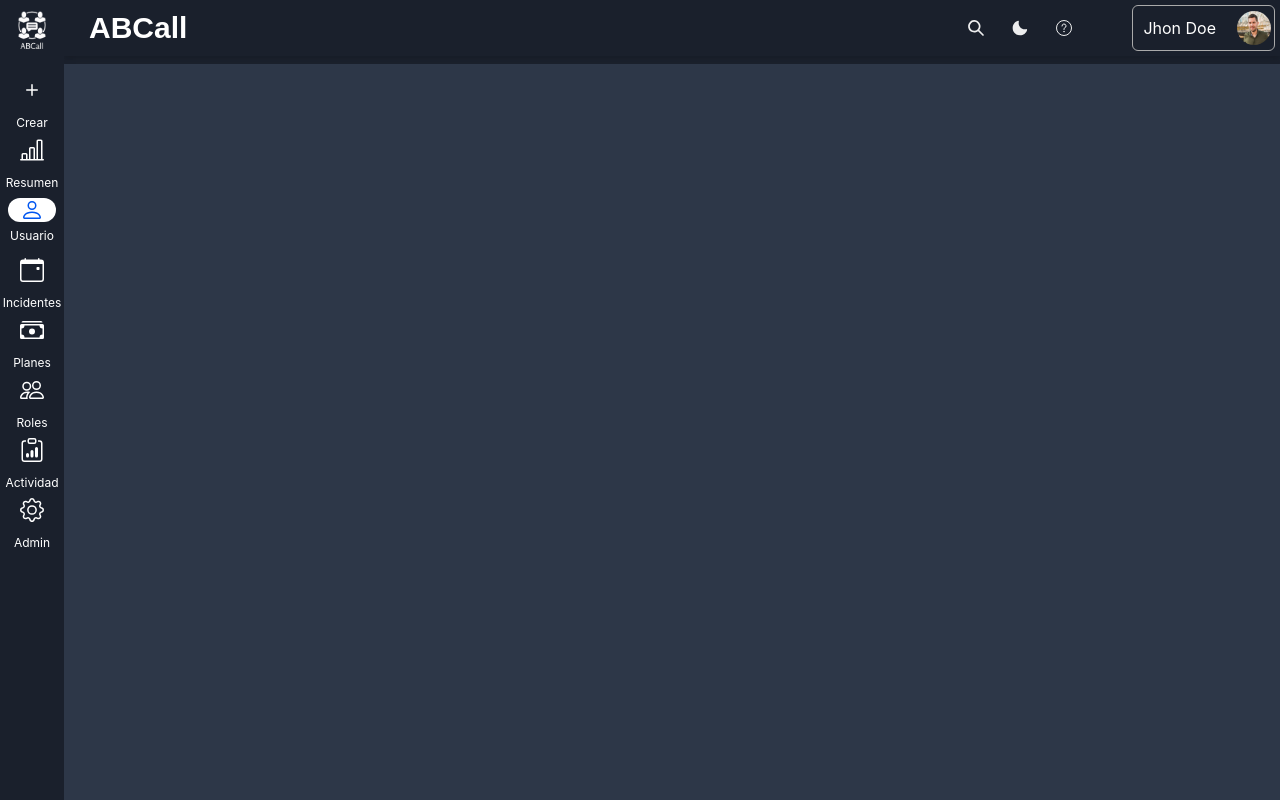
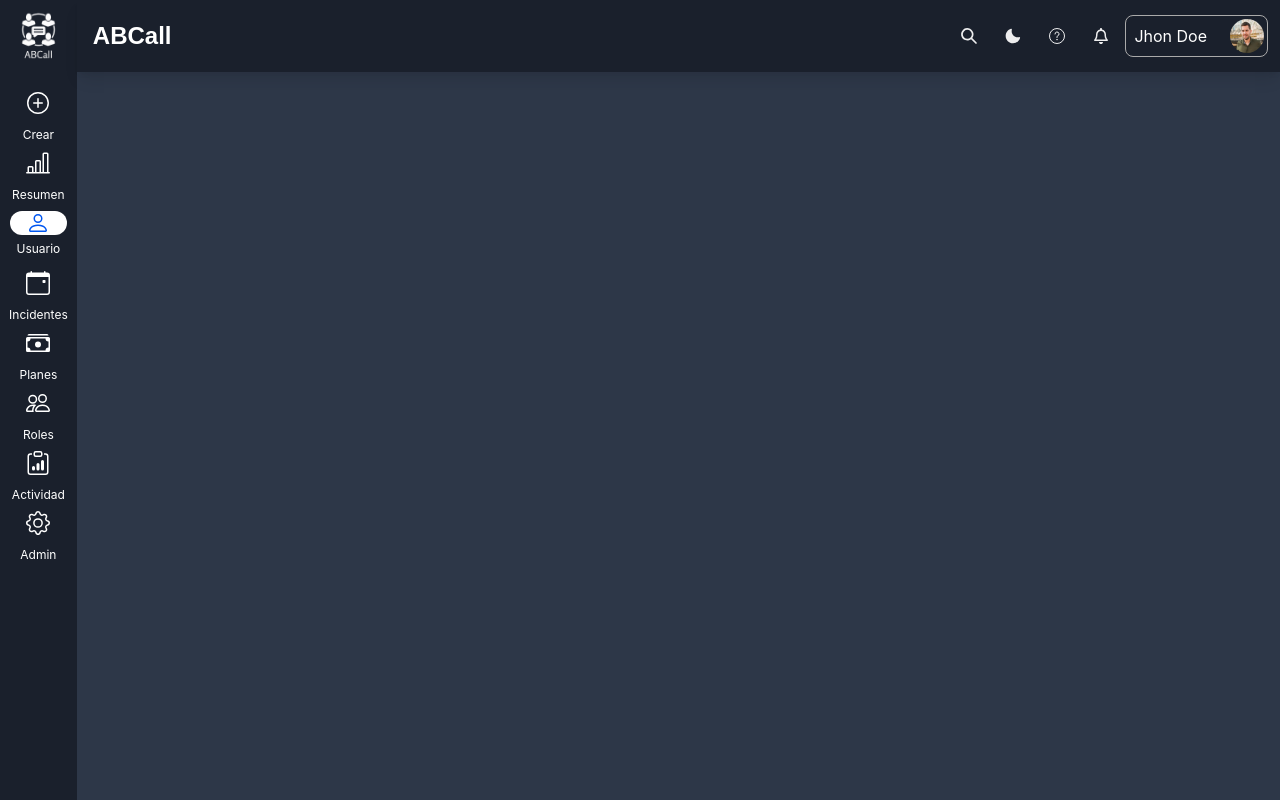
Before and after one commit to WillyBallesteros/my-react-app, a React (Vite) app: page /dashboard in a window 1280 px wide. Built offline with nearby package versions, Linux system fonts and the light colour scheme; sample sign-in values are in the browser's storage.

Commit message:
unified nav

```diff
--- a/index.html
+++ b/index.html
@@ -1,4 +1,4 @@
-<!doctype html>
+<!DOCTYPE html>
 <html lang="en">
   <head>
     <meta charset="UTF-8" />
--- a/package.json
+++ b/package.json
@@ -18,9 +18,9 @@
     "@hookform/resolvers": "^3.9.0",
     "framer-motion": "^11.11.0",
     "react": "^18.3.1",
-    "react-bootstrap-icons": "^1.11.4",
     "react-dom": "^18.3.1",
     "react-hook-form": "^7.53.0",
+    "react-icons": "^5.3.0",
     "react-router-dom": "^6.27.0",
     "zod": "^3.23.8"
   },
--- a/src/components/Aside/Aside.tsx
+++ b/src/components/Aside/Aside.tsx
@@ -1,9 +1,9 @@
 import { useState } from "react";
 import { Image } from "@chakra-ui/react";
+import { GoPlusCircle } from "react-icons/go";
 import styles from "./componentsAside/Sidebar.module.css";
 import logo from "../../assets/logo.webp";
 import {
-  Plus,
   BarChartLine,
   CalendarEvent,
   CashStack,
@@ -19,7 +19,7 @@
   const navigate = useNavigate();
 
   const menuItems = [
-    { name: "Crear", icon: <Plus />, path: "/dashboard/create" },
+    { name: "Crear", icon: <GoPlusCircle />, path: "/dashboard/create" },
     { name: "Resumen", icon: <BarChartLine />, path: "/dashboard/summary" },
     { name: "Usuario", icon: <Person />, path: "/dashboard/users" },
     {
--- a/src/components/Navbar/NavBar.tsx
+++ b/src/components/Navbar/NavBar.tsx
@@ -1,23 +1,101 @@
-import { HStack } from "@chakra-ui/react";
-import ColorModeSwitch from "./componentsNavBar/ColorModeSwitch";
-import NotificationButton from "./componentsNavBar/NotificationButton";
-import SearchButton from "./componentsNavBar/SearchButton";
-import BellButton from "./componentsNavBar/BellButton";
-import UserContiner from "./componentsNavBar/UserContiner";
-import AppName from "./componentsNavBar/HeadingAppName";
+import { MoonIcon, QuestionOutlineIcon, SearchIcon  } from "@chakra-ui/icons";
+import { FaRegBell } from "react-icons/fa6";
+import userImg from "../../assets/d33f5bf6acf24a85bbae418113ff0276.webp";
+import {
+  Grid,
+  GridItem,
+  Heading,
+  IconButton,
+  Stack,
+  useColorMode,
+  useColorModeValue,
+  Text,
+  Box,
+  Image,
+} from "@chakra-ui/react";
 
 const NavBar = () => {
+  const color = useColorModeValue("black", "white");
+  const { toggleColorMode } = useColorMode();
+
   return (
-    <HStack p="5px" boxShadow="md" justify="space-between">
-      <AppName />
-      <HStack spacing={1}>
-        <SearchButton />
-        <ColorModeSwitch />
-        <NotificationButton />
-        <BellButton />
-        <UserContiner />
-      </HStack>
-    </HStack>
+    <Grid>
+      <GridItem
+        colSpan={1}
+        h="9vh"
+        display="grid"
+        justifyContent="start"
+        alignContent="center"
+        pl={4}
+      >
+        <Heading
+          justifyContent="flex-end"
+          size="lg"
+          fontSize="1.5rem"
+          fontWeight="bold"
+          fontFamily="sans-serif"
+          color={color}
+        >
+          ABCall
+        </Heading>
+      </GridItem>
+      <GridItem
+        pr={3}
+        colStart={2}
+        colEnd={3}
+        h="9vh"
+        display="grid"
+        justifyContent="end"
+      >
+        <Stack
+          spacing={1}
+          mx={"auto"}
+          maxW={"xl"}
+          flexDirection="row"
+          alignItems="center"
+        >
+          <IconButton
+            aria-label="Search"
+            icon={<SearchIcon />}
+            variant="ghost"
+          />
+          <IconButton
+            aria-label="dark / light"
+            icon={<MoonIcon />}
+            onClick={toggleColorMode}
+            variant="ghost"
+          />
+          <IconButton
+            aria-label=""
+            icon={<QuestionOutlineIcon />}
+            variant="ghost"
+          />
+          <IconButton
+            aria-label="Bell Notification"
+            icon={<FaRegBell />}
+            variant="ghost"
+          />
+          <Box
+            display="flex"
+            border="1px"
+            borderColor="#aaaaaa"
+            as="button"
+            borderRadius="lg"
+            color={color}
+            _hover={{
+              backgroundColor: "#0056f0", // Cambia el fondo al hacer hover
+              transform: "scale(1.02)", // Efecto de escalar ligeramente el Box
+              color: "white",
+            }}
+          >
+            <Stack flexDirection="row" gap={3}>
+              <Text p="0.5rem">Jhon Doe</Text>
+              <Image p="3px" boxSize="40px" borderRadius="full" src={userImg} />
+            </Stack>
+          </Box>
+        </Stack>
+      </GridItem>
+    </Grid>
   );
 };
 
--- a/src/components/Navbar/componentsNavBar/BellButton.tsx
+++ /dev/null
@@ -1,9 +0,0 @@
-import { IconButton } from "@chakra-ui/react";
-
-const BellButton = () => {
-  return (
-    <IconButton aria-label="Bell Notification" icon={<i className="bi bi-bell"></i>} variant="ghost"/>
-  )
-}
-
-export default BellButton;
--- a/src/components/Navbar/componentsNavBar/ColorModeSwitch.tsx
+++ /dev/null
@@ -1,17 +0,0 @@
-import { IconButton, useColorMode } from "@chakra-ui/react";
-import { MoonIcon } from "@chakra-ui/icons";
-
-const ColorModeSwitch = () => {
-  const { toggleColorMode } = useColorMode();
-
-  return (
-    <IconButton
-      aria-label="dark / light"
-      icon={<MoonIcon />}
-      onClick={toggleColorMode}
-      variant="ghost"
-    />
-  );
-};
-
-export default ColorModeSwitch;
--- a/src/components/Navbar/componentsNavBar/HeadingAppName.tsx
+++ /dev/null
@@ -1,16 +0,0 @@
-import { Heading } from "@chakra-ui/react";
-
-const AppName = () => {
-  return (
-    <Heading
-      paddingLeft={5}
-      size="lg"
-      fontWeight="bold"
-      fontFamily="sans-serif"
-    >
-      ABCall
-    </Heading>
-  );
-};
-
-export default AppName;
--- a/src/components/Navbar/componentsNavBar/NotificationButton.tsx
+++ /dev/null
@@ -1,10 +0,0 @@
-import { IconButton } from "@chakra-ui/react";
-import { QuestionOutlineIcon } from "@chakra-ui/icons";
-
-const NotificationButton = () => {
-  return (
-    <IconButton aria-label='' icon={<QuestionOutlineIcon />} variant="ghost"/>
-  )
-}
-
-export default NotificationButton
--- a/src/components/Navbar/componentsNavBar/SearchButton.tsx
+++ /dev/null
@@ -1,10 +0,0 @@
-import { IconButton } from "@chakra-ui/react"
-import { SearchIcon } from "@chakra-ui/icons";
-
-const SearchButton = () => {
-  return (
-    <IconButton aria-label='' icon={<SearchIcon />} variant="ghost" />
-  )
-}
-
-export default SearchButton
--- a/src/components/Navbar/componentsNavBar/UserContiner.tsx
+++ /dev/null
@@ -1,24 +0,0 @@
-import { Box, Text, HStack, useColorModeValue  } from "@chakra-ui/react";
-import UserImage from "./UserImage";
-
-const UserContiner = () => {
-
-  const color = useColorModeValue("black", "white");
-
-  return (
-    <Box
-      border="1px"
-      borderColor="#aaaaaa"
-      as="button"
-      borderRadius="md"
-      color={color}
-    >
-      <HStack>
-        <Text p="10px">Jhon Doe</Text>
-        <UserImage />
-      </HStack>
-    </Box>
-  );
-};
-
-export default UserContiner;
--- a/src/components/Navbar/componentsNavBar/UserImage.tsx
+++ /dev/null
@@ -1,8 +0,0 @@
-import { Image } from "@chakra-ui/react";
-import userImg from "../../../assets/d33f5bf6acf24a85bbae418113ff0276.webp";
-
-const UserImage = () => {
-  return <Image p='3px' boxSize="40px" borderRadius="full" src={userImg} />;
-};
-
-export default UserImage;
--- a/src/pages/Dashboard.tsx
+++ b/src/pages/Dashboard.tsx
@@ -13,20 +13,27 @@
     <Grid
       templateAreas={{
         base: `"nav" "main"`,
-        lg: `"aside nav" "aside main"`,
+        lg: `"aside nav nav nav nav nav nav nav nav nav nav nav"
+            "aside main main main main main main main main main main main"`,
       }}
-      templateRows="8vh 1fr"
-      templateColumns={{ base: "1fr", lg: "5vw 1fr" }}
+      templateRows={{
+        base:"1fr",
+        lg:"9vh 1fr"
+      }}
+      templateColumns={{
+        base: "1fr",
+        lg: "6vw 1fr 1fr 1fr 1fr 1fr 1fr 1fr 1fr 1fr 1fr 1fr",
+      }}
       h="100vh"
     >
-      <GridItem area="nav" bg={bg} color={color} w="100%" h="100%">
+      <GridItem boxShadow="lg" zIndex="1" area="nav" bg={bg} color={color} w="100%" h="9vh">
         <NavBar />
       </GridItem>
 
       <GridItem
         area="aside"
         bg={sidebg}
-        w="100%"
+        w="6vw"
         h="100%"
         display={{ base: "none", lg: "flex" }}
         alignItems="center"
```
Also changed, not shown: 1 other file (tests, documents, lock files or other folders).
